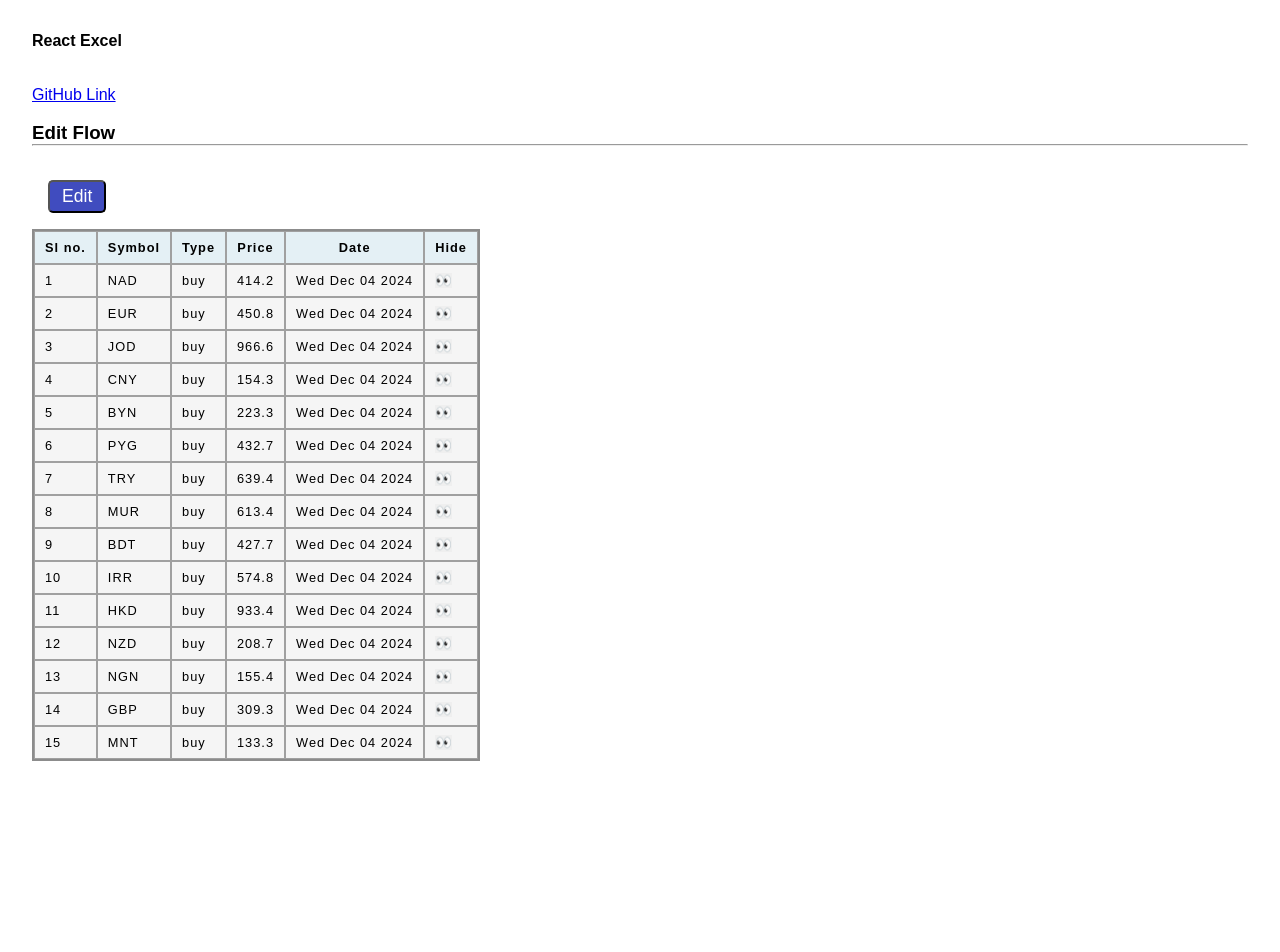
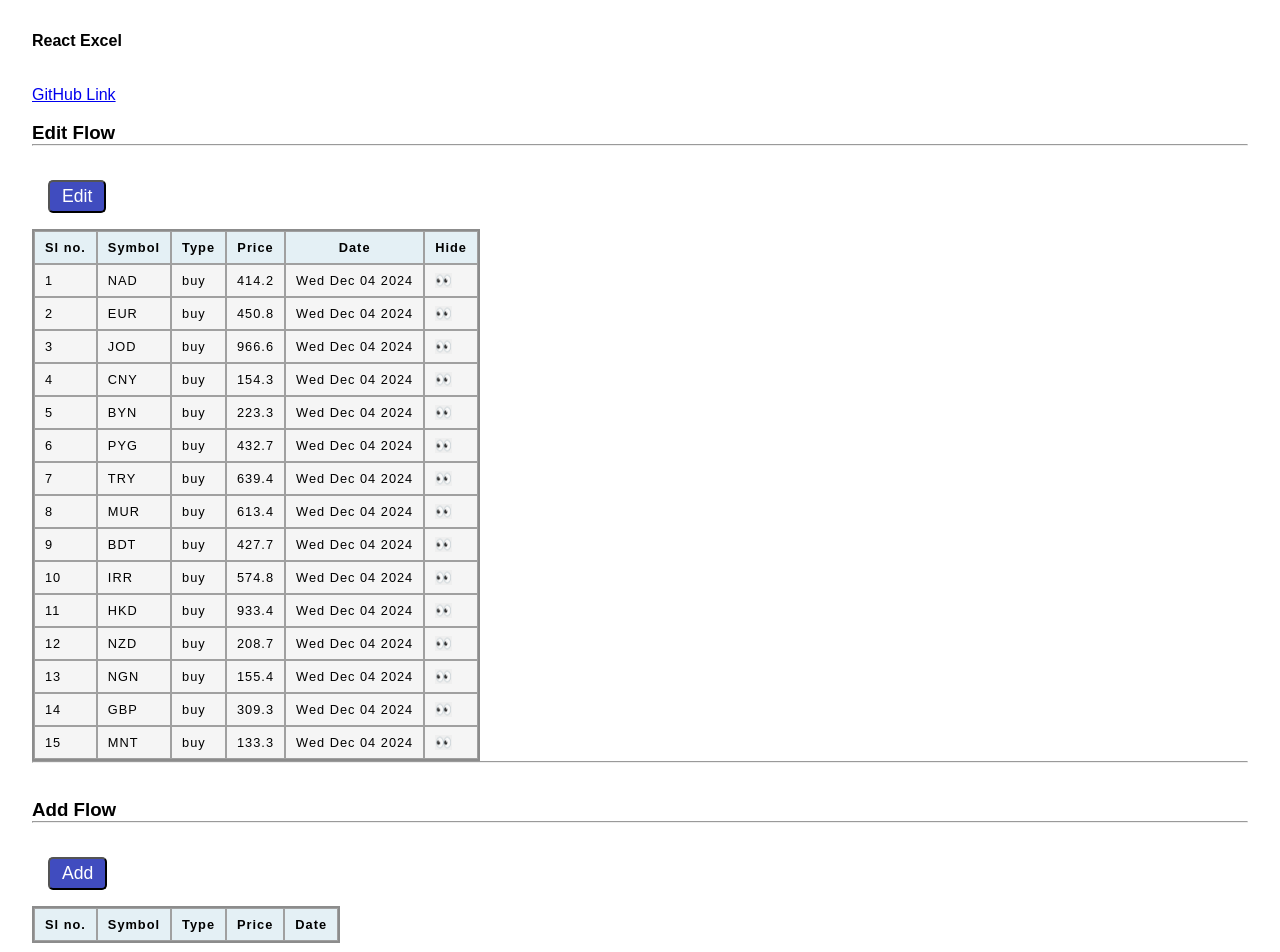
Before and after one commit to Pranay-Tej/react-excel, a React (Vite) app: page / in a window 1280 px wide. Shown: the top 952 px of the page. Before the commit the page ends 800 px from the top, so only its background shows below. Built offline with nearby package versions, Linux system fonts and the light colour scheme.

Commit message:
add bulk add

```diff
--- a/src/App.tsx
+++ b/src/App.tsx
@@ -1,4 +1,5 @@
 import "./App.css";
+import BulkAddFlow from "./BulkAddFlow";
 import BulkEditWithReorderFlow from "./BulkEditWithReorderFlow";
 
 function App() {
@@ -12,6 +13,12 @@ function App() {
       <br />
 
       <BulkEditWithReorderFlow />
+
+      <hr />
+      <br />
+      <br />
+
+      <BulkAddFlow />
     </>
   );
 }
--- /dev/null
+++ b/src/BulkAddFlow/AddView.tsx
@@ -0,0 +1,90 @@
+import BulkAddExcel from "../excel-components/BulkAddExcel";
+import { useExcelContext } from "../excel-components/excelContext";
+import { useBulkAddContext } from "./bulkAddContext";
+
+export default function AddView() {
+  const {
+    setIsEditing,
+    isLoading,
+    error,
+    onConfirm,
+    isSimulatingError,
+    setIsSimulatingError,
+    setError,
+  } = useBulkAddContext();
+
+  const { handleSave, isInvalid } = useExcelContext();
+
+  return (
+    <div
+      style={{
+        position: "relative",
+      }}
+    >
+      <BulkAddExcel />
+
+      {error && (
+        <p
+          style={{
+            color: "red",
+          }}
+        >
+          {error}
+        </p>
+      )}
+
+      <button
+        className="btn"
+        onClick={() => {
+          setError(null);
+          setIsEditing(false);
+        }}
+      >
+        Cancel
+      </button>
+      <button
+        className="btn"
+        onClick={() => handleSave(onConfirm)}
+        disabled={isInvalid || isLoading}
+      >
+        Save
+      </button>
+
+      <label
+        htmlFor="simulate-error"
+        style={{
+          display: "inline-flex",
+          gap: "4px",
+          cursor: "pointer",
+        }}
+      >
+        <input
+          id="simulate-error"
+          type="checkbox"
+          checked={isSimulatingError}
+          onChange={(e) => {
+            setIsSimulatingError(e.target.checked);
+          }}
+        />
+        Simulate Error
+      </label>
+
+      {isLoading && (
+        <div
+          style={{
+            position: "absolute",
+            backgroundColor: "hsla(0, 0%, 50%, 70%)",
+            top: 0,
+            right: 0,
+            bottom: 0,
+            left: 0,
+            display: "grid",
+            placeItems: "center",
+          }}
+        >
+          <p>Loading...</p>
+        </div>
+      )}
+    </div>
+  );
+}
--- /dev/null
+++ b/src/BulkAddFlow/BulkAddContextProvider.tsx
@@ -0,0 +1,88 @@
+import React, { useEffect, useState } from "react";
+import { NEW_ORDER_PREFIX } from "../constants";
+import { BulkAddContext } from "./bulkAddContext";
+import type { ApiPayload, LocalOrder, Order } from "../models";
+import { faker } from "@faker-js/faker";
+
+const BulkAddContextProvider = (props: { children: React.ReactNode }) => {
+  const [isEditing, setIsEditing] = useState(false);
+  const [orderData, setOrderData] = useState<Order[]>([]);
+  const [isSimulatingError, setIsSimulatingError] = useState(false);
+  const [isLoading, setIsLoading] = useState(false);
+  const [error, setError] = useState<string | null>(null);
+  const timerRef = React.useRef<number | null>(null);
+
+  const handleAddOrders = () => {
+    const newOrders: Order[] = [];
+    for (let i = 0; i < 5; i++) {
+      const newId = `${NEW_ORDER_PREFIX}${crypto.randomUUID()}`;
+
+      newOrders.push({
+        id: newId,
+        amount: faker.number.float({
+          min: 100,
+          max: 1000,
+          fractionDigits: 1,
+        }),
+        notes: `Order notes`,
+        date: new Date(),
+        type: "buy",
+        symbol: faker.finance.currencyCode(),
+      });
+    }
+    setOrderData(newOrders);
+    setIsEditing(true);
+  };
+
+  useEffect(() => {
+    return () => {
+      if (timerRef.current) {
+        clearTimeout(timerRef.current);
+      }
+    };
+  }, []);
+
+  const onConfirm = (payload: ApiPayload, data: LocalOrder[]) => {
+    console.log(payload);
+    setError(null);
+    setIsLoading(true);
+    timerRef.current = setTimeout(() => {
+      // call api, get new data
+
+      const newData: Order[] = data.map((d) => ({
+        ...d,
+        id: d.id.includes(NEW_ORDER_PREFIX) ? crypto.randomUUID() : d.id,
+      }));
+      if (isSimulatingError) {
+        setIsLoading(false);
+        setError("Something went wrong. Please try again");
+        return;
+      }
+      setIsLoading(false);
+      setOrderData(newData);
+      setIsEditing(false);
+    }, 1500);
+  };
+
+  return (
+    <BulkAddContext.Provider
+      value={{
+        orderData: orderData,
+        isEditing,
+        setIsEditing,
+        setApiData: setOrderData,
+        onConfirm,
+        isSimulatingError,
+        setIsSimulatingError,
+        error,
+        setError,
+        isLoading,
+        handleAddOrders,
+      }}
+    >
+      {props.children}
+    </BulkAddContext.Provider>
+  );
+};
+
+export default BulkAddContextProvider;
--- /dev/null
+++ b/src/BulkAddFlow/ReadView.tsx
@@ -0,0 +1,36 @@
+import { useBulkAddContext } from "./bulkAddContext";
+
+export default function ReadView() {
+  const { handleAddOrders, orderData } = useBulkAddContext();
+
+  return (
+    <div>
+      <button className="btn" onClick={handleAddOrders}>
+        Add
+      </button>
+
+      <table>
+        <thead>
+          <tr>
+            <th>Sl no.</th>
+            <th>Symbol</th>
+            <th>Type</th>
+            <th>Price</th>
+            <th>Date</th>
+          </tr>
+        </thead>
+        <tbody>
+          {orderData.map((d, idx) => (
+            <tr key={d.id}>
+              <td>{idx + 1}</td>
+              <td>{d.symbol}</td>
+              <td>{d.type}</td>
+              <td>{d.amount}</td>
+              <td>{d.date.toDateString()}</td>
+            </tr>
+          ))}
+        </tbody>
+      </table>
+    </div>
+  );
+}
--- /dev/null
+++ b/src/BulkAddFlow/bulkAddContext.ts
@@ -0,0 +1,36 @@
+import { createContext, useContext } from "react";
+import type { ApiPayload, LocalOrder, Order } from "../models";
+
+type Context = {
+  orderData: Order[];
+  isEditing: boolean;
+  setIsEditing: (isEditing: boolean) => void;
+  setApiData: (data: Order[]) => void;
+  onConfirm: (payload: ApiPayload, data: LocalOrder[]) => void;
+  isSimulatingError: boolean;
+  setIsSimulatingError: (isSimulatingError: boolean) => void;
+  error: string | null;
+  setError: (error: string | null) => void;
+  isLoading: boolean;
+  handleAddOrders: () => void;
+};
+
+const BulkAddContext = createContext<Context>({
+  orderData: [],
+  isEditing: false,
+  setIsEditing: () => {},
+  setApiData: () => {},
+  onConfirm: () => {},
+  isSimulatingError: false,
+  setIsSimulatingError: () => {},
+  error: null,
+  setError: () => {},
+  isLoading: false,
+  handleAddOrders: () => {},
+});
+
+const useBulkAddContext = () => {
+  return useContext(BulkAddContext);
+};
+
+export { BulkAddContext, useBulkAddContext };
--- /dev/null
+++ b/src/BulkAddFlow/index.tsx
@@ -0,0 +1,34 @@
+import AddView from "./AddView";
+import BulkAddContextProvider from "./BulkAddContextProvider";
+import ReadView from "./ReadView";
+import { useBulkAddContext } from "./bulkAddContext";
+import ExcelContextProvider from "../excel-components/ExcelContextProvider";
+
+export default function BulkAddFlow() {
+  return (
+    <BulkAddContextProvider>
+      <div>
+        <h3>Add Flow</h3>
+        <hr />
+        <br />
+        <BulkAdd />
+      </div>
+    </BulkAddContextProvider>
+  );
+}
+
+export const BulkAdd = () => {
+  const { isEditing, orderData } = useBulkAddContext();
+
+  return (
+    <>
+      {isEditing ? (
+        <ExcelContextProvider initialData={orderData}>
+          <AddView />
+        </ExcelContextProvider>
+      ) : (
+        <ReadView />
+      )}
+    </>
+  );
+};
--- /dev/null
+++ b/src/excel-components/BulkAddExcel.tsx
@@ -0,0 +1,51 @@
+import { useAutoAnimate } from "@formkit/auto-animate/react";
+import { useState } from "react";
+import PageNumber from "./PageNumber";
+import { useExcelContext } from "./excelContext";
+import BulkAddExcelTr from "./BulkAddExcelTr";
+
+function BulkAddExcel() {
+  const { data } = useExcelContext();
+  const [isAnimationsEnabled, setIsAnimationsEnabled] = useState(true);
+  const [parent, enableAnimations] = useAutoAnimate({
+    duration: 300,
+  });
+
+  return (
+    <div>
+      <div>
+        <button
+          className="btn"
+          onClick={() => {
+            enableAnimations(!isAnimationsEnabled);
+            setIsAnimationsEnabled((curr) => !curr);
+          }}
+        >
+          {isAnimationsEnabled ? "Disable Animations" : "Enable Animations"}
+        </button>
+      </div>
+      <hr />
+
+      <table>
+        <thead>
+          <tr>
+            <th>Symbol</th>
+            <th>Type</th>
+            <th>Price</th>
+            <th>Date</th>
+            <th>Delete</th>
+          </tr>
+        </thead>
+        <tbody ref={parent}>
+          {data.map((d) => (
+            <BulkAddExcelTr key={d.id} order={d} />
+          ))}
+        </tbody>
+      </table>
+
+      <PageNumber />
+    </div>
+  );
+}
+
+export default BulkAddExcel;
--- /dev/null
+++ b/src/excel-components/BulkAddExcelTr.tsx
@@ -0,0 +1,63 @@
+import clsx from "clsx";
+import { format } from "date-fns";
+import { LocalOrder, OrderType } from "../models";
+import { isInvalidAmount } from "../util";
+import { useExcelContext } from "./excelContext";
+
+type Props = {
+  order: LocalOrder;
+};
+
+export default function BulkAddExcelTr(props: Props) {
+  const { order } = props;
+  const { handleValueChange, deleteRow } = useExcelContext();
+
+  return (
+    <tr>
+      <td>{order.symbol}</td>
+
+      <td>
+        <select
+          value={order.type}
+          onChange={(e) =>
+            handleValueChange({ type: e.target.value as OrderType }, order.id)
+          }
+        >
+          <option value="buy">Buy</option>
+          <option value="sell">Sell</option>
+        </select>
+      </td>
+      <td>
+        <input
+          type="number"
+          value={order.amount}
+          onChange={(e) =>
+            handleValueChange({ amount: Number(e.target.value) }, order.id)
+          }
+          className={clsx({
+            error: isInvalidAmount(order.amount),
+          })}
+        />
+      </td>
+
+      <td>
+        <input
+          type="date"
+          value={format(order.date, "yyyy-MM-dd")}
+          onChange={(e) =>
+            handleValueChange({ date: new Date(e.target.value) }, order.id)
+          }
+        />
+      </td>
+      <td>
+        <button
+          className="icon-btn"
+          onClick={() => deleteRow(order.id)}
+          title="delete"
+        >
+          ❎
+        </button>
+      </td>
+    </tr>
+  );
+}
--- a/src/excel-components/ExcelContextProvider.tsx
+++ b/src/excel-components/ExcelContextProvider.tsx
@@ -20,10 +20,10 @@ import { DragEndEvent } from "@dnd-kit/core";
 
 const ExcelContextProvider = (props: {
   initialData: Order[];
-  hiddenOrderIds: Uuid[];
+  hiddenOrderIds?: Uuid[];
   children: React.ReactNode;
 }) => {
-  const { initialData, hiddenOrderIds } = props;
+  const { initialData, hiddenOrderIds = [] } = props;
   // const [apiData, setApiData] = useState<Order[]>(initialData);
   const [data, setData] = useState<LocalOrder[]>([]);
   const [page, setPage] = useState(1);
```
